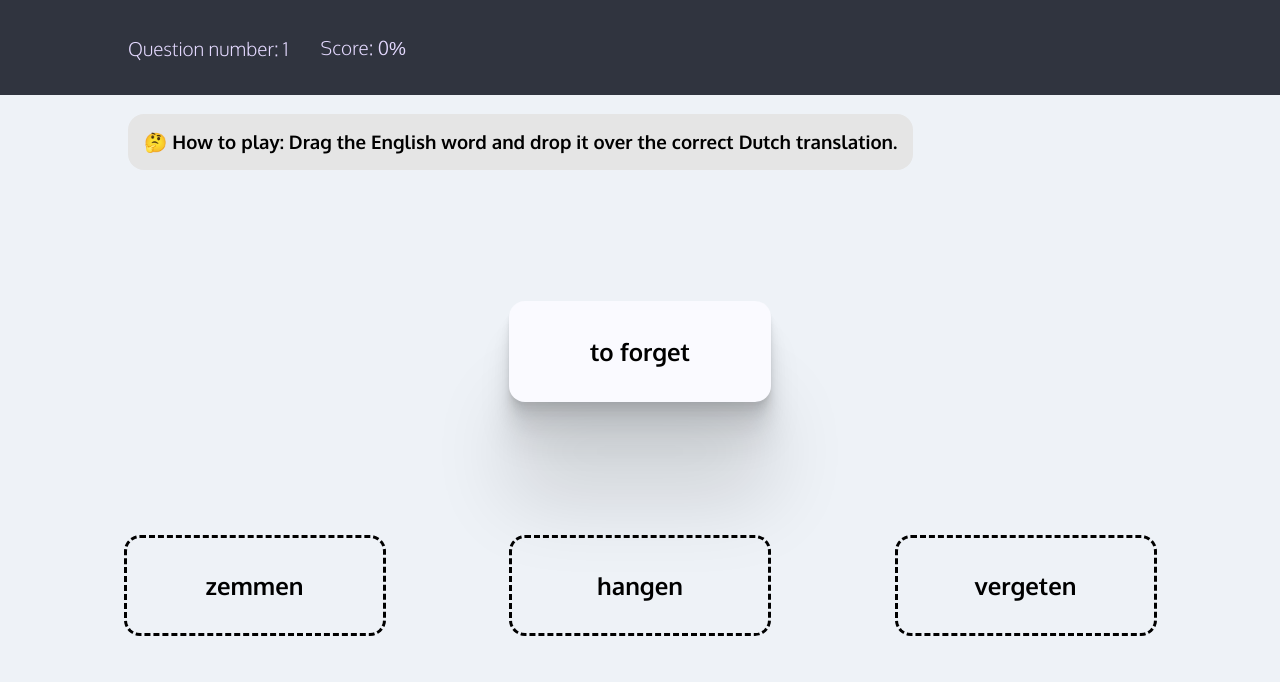
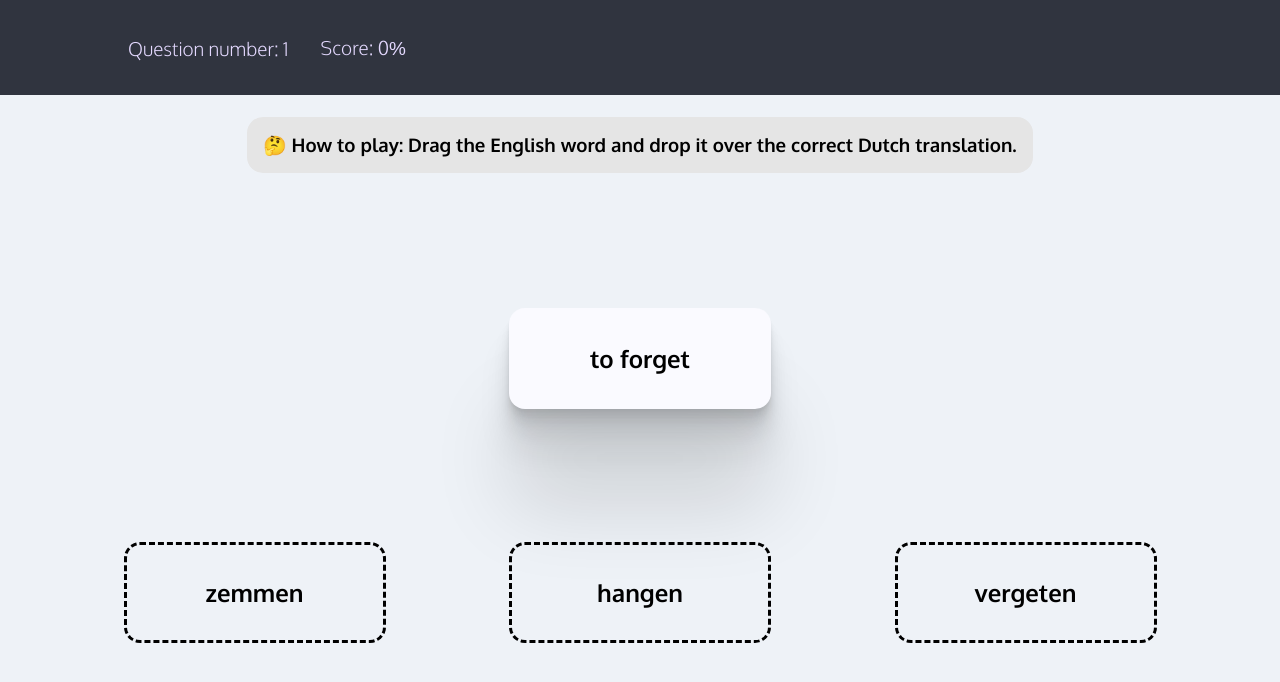
Before and after one commit to joe-ashwell/quiz, a plain HTML site: page index.html in a window 1280 px wide. Drawn offline with Linux system fonts and the light colour scheme.

Commit message:
Update style.css

```diff
--- a/style.css
+++ b/style.css
@@ -100,7 +100,7 @@ p.questions-asked {
 }
 
 h3.instruction {
-  margin-left: 10vw;
+  margin: auto;
   background-color: #e5e5e5;
   border-radius: 1rem;
   padding: 1rem;
```
